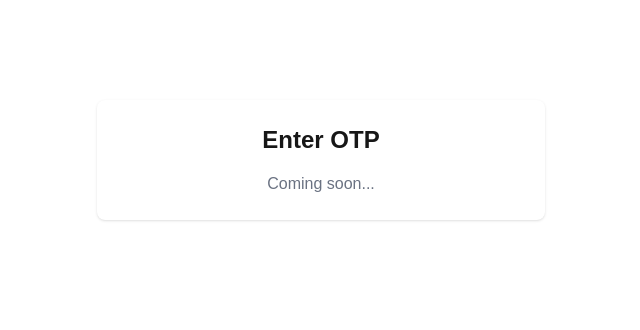
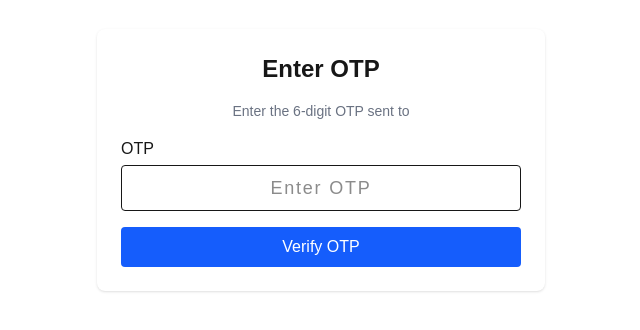
Before and after one commit to iamsjunaid/ai-chat-app, a Next.js app: page /otp in a window 1280 px wide. Shown: the part 240-570 px from the top of the page, without its empty margins (319-959 px from the left). Built offline with nearby package versions, Linux system fonts and the light colour scheme.

Commit message:
Add OTP verification page with form handling and validation

```diff
--- a/src/app/(auth)/login/page.tsx
+++ b/src/app/(auth)/login/page.tsx
@@ -12,7 +12,9 @@ import { Country } from "@/features/auth/types";
 
 const schema = z.object({
   country: z.string().min(1, "Country is required"),
-  phone: z.string().min(6, "Phone is too short").max(15, "Phone is too long"),
+  phone: z.string().length(10, { message: "Phone must be 10 digits" }).refine((val) => !isNaN(Number(val)), {
+    message: "Phone must be a number",
+  }),
 });
 
 type FormData = z.infer<typeof schema>;
--- a/src/app/(auth)/otp/page.tsx
+++ b/src/app/(auth)/otp/page.tsx
@@ -1,10 +1,81 @@
+"use client";
+import React, { useState } from "react";
+import { useForm } from "react-hook-form";
+import { zodResolver } from "@hookform/resolvers/zod";
+import * as z from "zod";
+import { useDispatch, useSelector } from "react-redux";
+import { useRouter } from "next/navigation";
+import { RootState } from "@/store";
+import { setOtp, setAuthenticated } from "@/features/auth/authSlice";
+import toast from "react-hot-toast";
+
+const schema = z.object({
+  otp: z.string().length(6, "OTP must be 6 digits"),
+});
+
+type FormData = z.infer<typeof schema>;
+
 export default function OtpPage() {
+  const [loading, setLoading] = useState(false);
+  const dispatch = useDispatch();
+  const router = useRouter();
+  const phone = useSelector((state: RootState) => state.auth.phone);
+  const country = useSelector((state: RootState) => state.auth.country);
+
+  const {
+    register,
+    handleSubmit,
+    formState: { errors },
+  } = useForm<FormData>({
+    resolver: zodResolver(schema),
+    defaultValues: { otp: "" },
+  });
+
+  const onSubmit = (data: FormData) => {
+    setLoading(true);
+    dispatch(setOtp(data.otp));
+    // Simulate OTP check
+    setTimeout(() => {
+      setLoading(false);
+      if (data.otp === "123456") {
+        dispatch(setAuthenticated(true));
+        toast.success("OTP verified! Redirecting...");
+        router.push("/dashboard");
+      } else {
+        toast.error("Invalid OTP. Please try again.");
+      }
+    }, 1000);
+  };
+
   return (
     <main className="flex flex-col items-center justify-center min-h-screen p-4">
       <div className="w-full max-w-md bg-white dark:bg-gray-800 rounded-lg shadow p-6">
         <h1 className="text-2xl font-bold mb-4 text-center">Enter OTP</h1>
-        {/* OTP input will go here */}
-        <div className="mt-4 text-gray-500 text-center">Coming soon...</div>
+        <p className="mb-4 text-center text-gray-500 text-sm">
+          Enter the 6-digit OTP sent to <span className="font-semibold">{country} {phone}</span>
+        </p>
+        <form onSubmit={handleSubmit(onSubmit)} className="space-y-4">
+          <div>
+            <label className="block mb-1 font-medium">OTP</label>
+            <input
+              type="text"
+              maxLength={6}
+              {...register("otp")}
+              className="w-full p-2 border rounded focus:outline-none focus:ring tracking-widest text-center text-lg font-mono"
+              placeholder="Enter OTP"
+              autoComplete="one-time-code"
+              inputMode="numeric"
+            />
+            {errors.otp && <p className="text-red-500 text-sm mt-1">{errors.otp.message}</p>}
+          </div>
+          <button
+            type="submit"
+            className="w-full bg-blue-600 text-white py-2 rounded hover:bg-blue-700 transition"
+            disabled={loading}
+          >
+            {loading ? "Verifying..." : "Verify OTP"}
+          </button>
+        </form>
       </div>
     </main>
   );
--- a/src/app/layout.tsx
+++ b/src/app/layout.tsx
@@ -2,6 +2,7 @@ import type { Metadata } from "next";
 import { Geist, Geist_Mono } from "next/font/google";
 import "./globals.css";
 import { Providers } from './providers';
+import { Toaster } from "react-hot-toast";
 
 const geistSans = Geist({
   variable: "--font-geist-sans",
@@ -27,6 +28,7 @@ export default function RootLayout({
     <html lang="en" className="h-full">
       <body className="min-h-screen bg-white dark:bg-gray-900 text-gray-900 dark:text-gray-100 transition-colors">
         <Providers>
+          <Toaster position="top-center" />
           {children}
         </Providers>
       </body>
```
